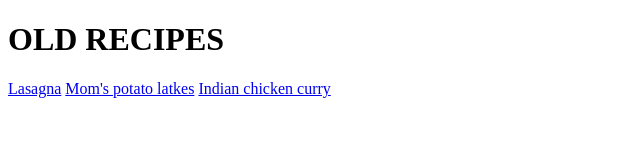
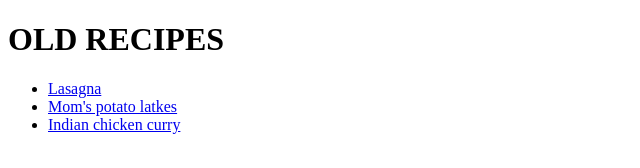
Before and after one commit to xanoxx/old-recipes, a plain HTML site: page index.html in a window 1280 px wide. Shown: the whole page, without its empty margins (0-640 px from the left). Drawn offline with Linux system fonts and the light colour scheme.

Commit message:
recipes ordered in a list

```diff
--- a/index.html
+++ b/index.html
@@ -6,8 +6,10 @@
     </head>
     <body>
         <h1>OLD RECIPES</h1>
-        <a href="./recipes/lasagna.html">Lasagna</a>
-        <a href="./recipes/potato.html">Mom's potato latkes</a>
-        <a href="./recipes/curry.html">Indian chicken curry</a>
+        <ul>
+            <li><a href="./recipes/lasagna.html">Lasagna</a></li>
+            <li><a href="./recipes/potato.html">Mom's potato latkes</a></li>
+            <li><a href="./recipes/curry.html">Indian chicken curry</a></li>
+        </ul>
     </body>
 </html>
```
